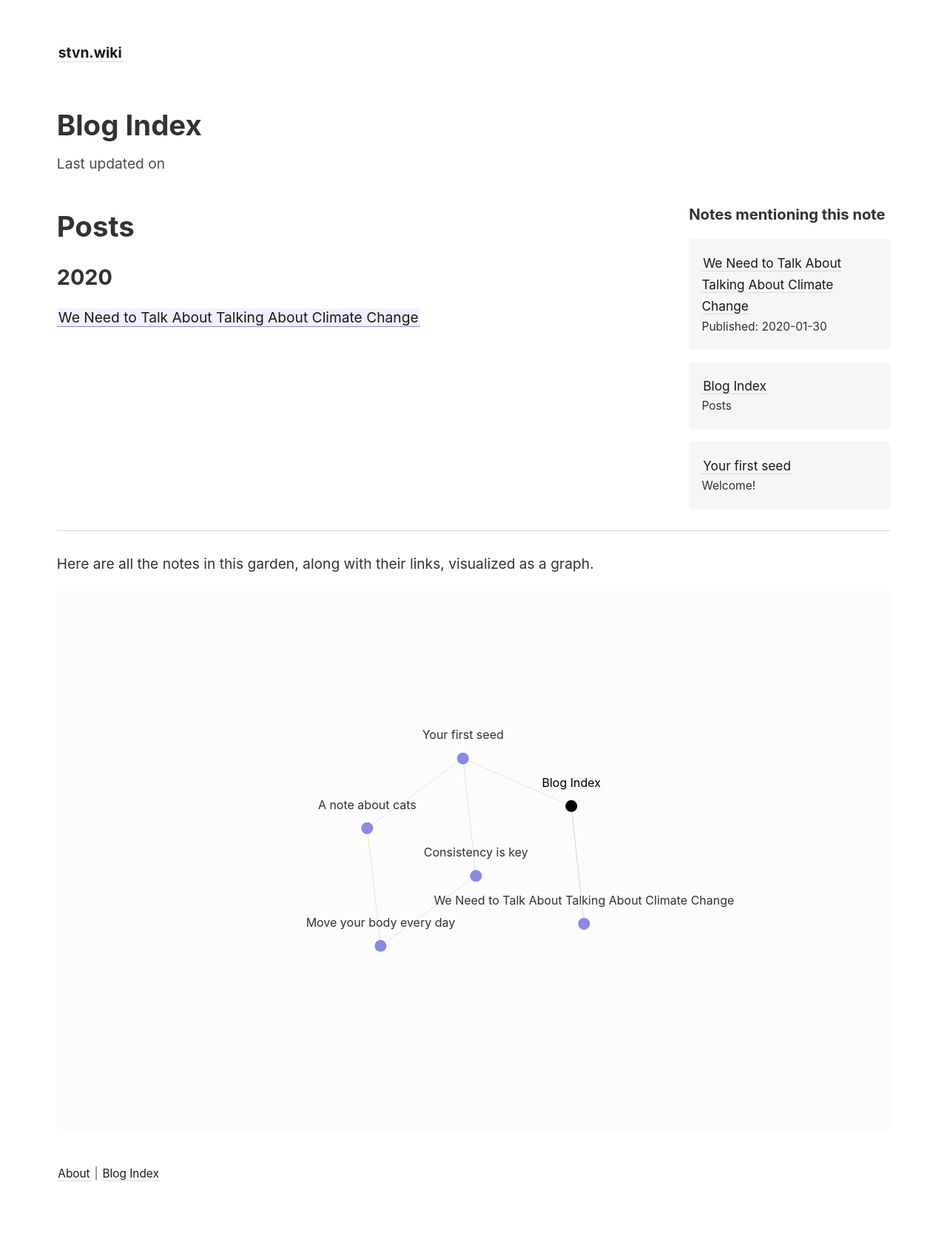
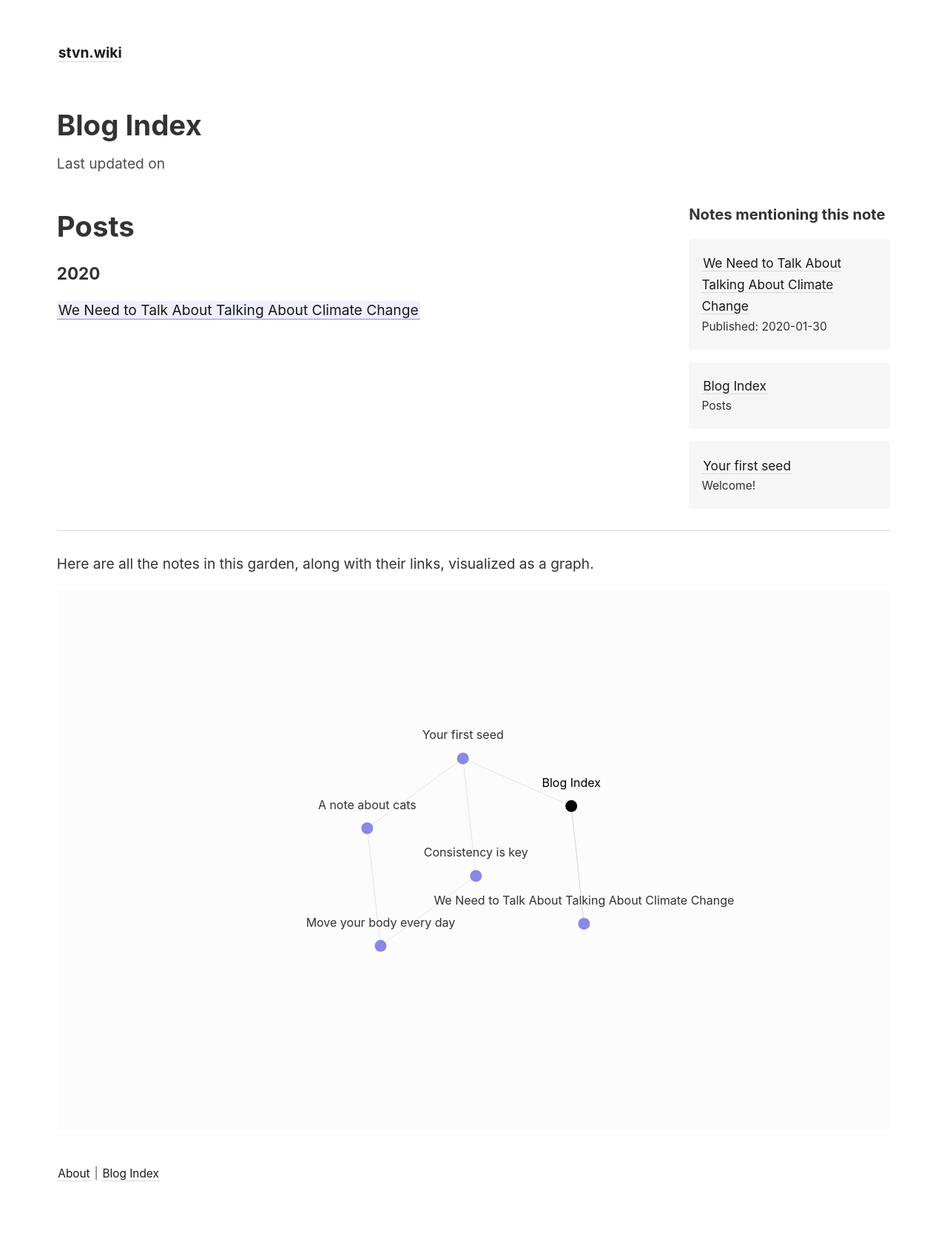
Before and after one commit to stvnxsmth/digital-garden-jekyll, a Jekyll site: the page built from _notes/blog.md, in a window 1280 px wide. Shown: the whole page at 74% size. Built offline with Jekyll 4.4.1, drawn with Linux system fonts in a browser that asks for light colours.

Commit message:
Header edit

```diff
--- a/_notes/blog.md
+++ b/_notes/blog.md
@@ -4,5 +4,5 @@ permalink: /blog
 ---
 # Posts
 
-## 2020
+### 2020
 [[We Need to Talk About Talking About Climate Change]]
```
Also changed, not shown: 2 other files.
